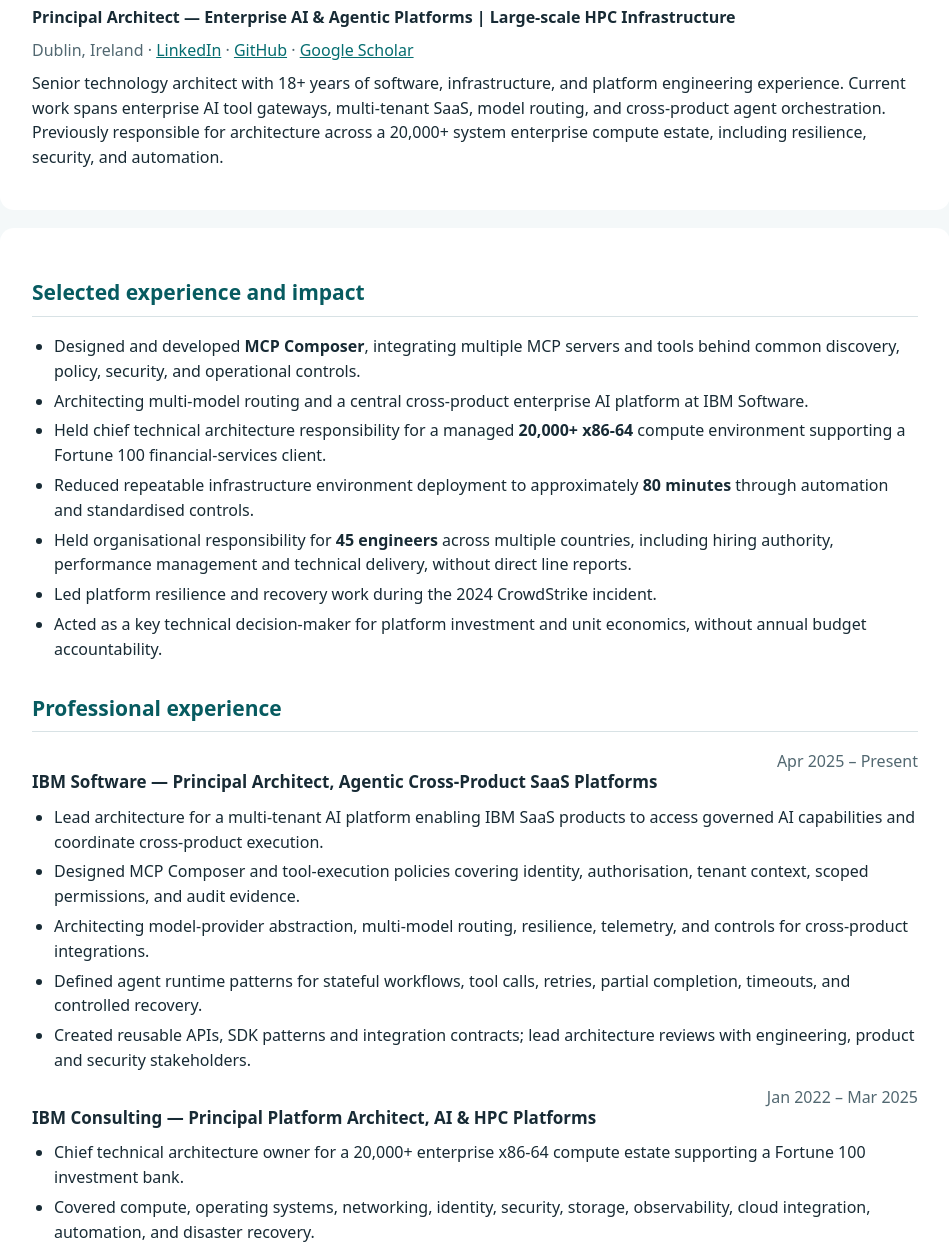
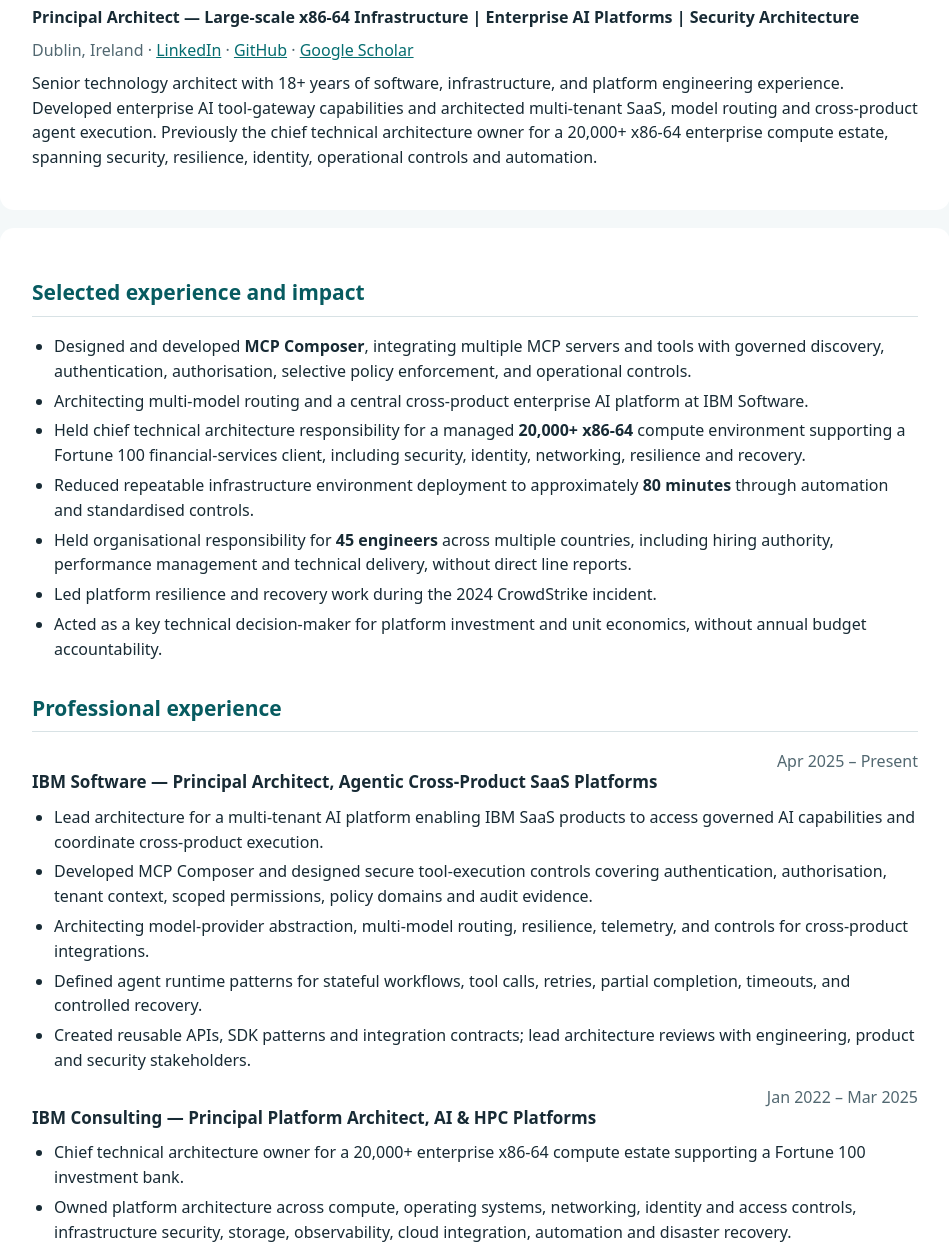
Before and after one commit to mansura-habiba/mansura-habiba.github.io, a website: page public/cv.html in a window 1280 px wide. Shown: the part 185-1429 px from the top of the page, without its empty margins (165-1114 px from the left). Drawn offline with Linux system fonts and the light colour scheme.

Commit message:
fix: foreground x86 infrastructure, enterprise AI and security in public/cv.html

```diff
--- a/public/cv.html
+++ b/public/cv.html
@@ -15,16 +15,16 @@
 <header>
 <div class="eyebrow">Professional curriculum vitae</div>
 <h1>Mansura Habiba, Ph.D.</h1>
-<p><strong>Principal Architect — Enterprise AI &amp; Agentic Platforms | Large-scale HPC Infrastructure</strong></p>
+<p><strong>Principal Architect — Large-scale x86-64 Infrastructure | Enterprise AI Platforms | Security Architecture</strong></p>
 <p class="meta">Dublin, Ireland · <a href="https://www.linkedin.com/in/mansura-h-a0174a19">LinkedIn</a> · <a href="https://github.com/mansura-habiba">GitHub</a> · <a href="https://scholar.google.com/citations?user=oee3rpwAAAAJ">Google Scholar</a></p>
-<p>Senior technology architect with 18+ years of software, infrastructure, and platform engineering experience. Current work spans enterprise AI tool gateways, multi-tenant SaaS, model routing, and cross-product agent orchestration. Previously responsible for architecture across a 20,000+ system enterprise compute estate, including resilience, security, and automation.</p>
+<p>Senior technology architect with 18+ years of software, infrastructure, and platform engineering experience. Developed enterprise AI tool-gateway capabilities and architected multi-tenant SaaS, model routing and cross-product agent execution. Previously the chief technical architecture owner for a 20,000+ x86-64 enterprise compute estate, spanning security, resilience, identity, operational controls and automation.</p>
 </header>
 <main>
 <h2>Selected experience and impact</h2>
 <ul>
-<li>Designed and developed <strong>MCP Composer</strong>, integrating multiple MCP servers and tools behind common discovery, policy, security, and operational controls.</li>
+<li>Designed and developed <strong>MCP Composer</strong>, integrating multiple MCP servers and tools with governed discovery, authentication, authorisation, selective policy enforcement, and operational controls.</li>
 <li>Architecting multi-model routing and a central cross-product enterprise AI platform at IBM Software.</li>
-<li>Held chief technical architecture responsibility for a managed <strong>20,000+ x86-64</strong> compute environment supporting a Fortune 100 financial-services client.</li>
+<li>Held chief technical architecture responsibility for a managed <strong>20,000+ x86-64</strong> compute environment supporting a Fortune 100 financial-services client, including security, identity, networking, resilience and recovery.</li>
 <li>Reduced repeatable infrastructure environment deployment to approximately <strong>80 minutes</strong> through automation and standardised controls.</li>
 <li>Held organisational responsibility for <strong>45 engineers</strong> across multiple countries, including hiring authority, performance management and technical delivery, without direct line reports.</li>
 <li>Led platform resilience and recovery work during the 2024 CrowdStrike incident.</li><li>Acted as a key technical decision-maker for platform investment and unit economics, without annual budget accountability.</li>
@@ -33,7 +33,7 @@
 <div class="role"><h3>IBM Software — Principal Architect, Agentic Cross-Product SaaS Platforms</h3><span class="date">Apr 2025 – Present</span></div>
 <ul>
 <li>Lead architecture for a multi-tenant AI platform enabling IBM SaaS products to access governed AI capabilities and coordinate cross-product execution.</li>
-<li>Designed MCP Composer and tool-execution policies covering identity, authorisation, tenant context, scoped permissions, and audit evidence.</li>
+<li>Developed MCP Composer and designed secure tool-execution controls covering authentication, authorisation, tenant context, scoped permissions, policy domains and audit evidence.</li>
 <li>Architecting model-provider abstraction, multi-model routing, resilience, telemetry, and controls for cross-product integrations.</li>
 <li>Defined agent runtime patterns for stateful workflows, tool calls, retries, partial completion, timeouts, and controlled recovery.</li>
 <li>Created reusable APIs, SDK patterns and integration contracts; lead architecture reviews with engineering, product and security stakeholders.</li>
@@ -41,7 +41,7 @@
 <div class="role"><h3>IBM Consulting — Principal Platform Architect, AI &amp; HPC Platforms</h3><span class="date">Jan 2022 – Mar 2025</span></div>
 <ul>
 <li>Chief technical architecture owner for a 20,000+ enterprise x86-64 compute estate supporting a Fortune 100 investment bank.</li>
-<li>Covered compute, operating systems, networking, identity, security, storage, observability, cloud integration, automation, and disaster recovery.</li>
+<li>Owned platform architecture across compute, operating systems, networking, identity and access controls, infrastructure security, storage, observability, cloud integration, automation and disaster recovery.</li>
 <li>Reduced standard environment deployment to approximately 80 minutes through repeatable automation and controls.</li>
 <li>Held hiring authority, performance management and organisational delivery responsibility for a distributed engineering group of 45, without direct line reports.</li>
 <li>Led resilience testing and incident response during the global CrowdStrike disruption.</li><li>Informed and made key technical investment decisions, applying unit-economics analysis to platform trade-offs; annual budget accountability rested elsewhere.</li>
@@ -62,9 +62,9 @@
 <div class="role"><h3>Bording Vista Ltd. — Software Engineer</h3><span class="date">Apr 2008 – Jun 2009</span></div>
 <h2>Technical capabilities</h2>
 <div class="skills">
-<div><strong>Enterprise AI platforms</strong><p>MCP composition, model routing, agent execution, multi-tenant SaaS, identity and policy, observability, orchestration.</p></div>
-<div><strong>Large-scale infrastructure</strong><p>HPC architecture, x86-64 compute, hybrid cloud, Kubernetes, OpenShift, automation, resilience, SRE.</p></div>
-<div><strong>Engineering and governance</strong><p>Python, Java, distributed systems, IaC, architecture reviews, platform security, reliability and audit controls.</p></div>
+<div><strong>Enterprise AI platform engineering</strong><p>Developed MCP Composer; model routing architecture, multi-tenant integration, stateful execution contracts and agent observability.</p></div>
+<div><strong>Large-scale x86-64 infrastructure</strong><p>20,000+ system estate, enterprise HPC architecture, hybrid cloud, Kubernetes, OpenShift, automation, incident response, resilience and SRE.</p></div>
+<div><strong>Security architecture and governance</strong><p>Identity, authentication, authorisation, scoped access, tenant boundaries, policy enforcement, infrastructure controls, auditability and recovery.</p></div>
 <div><strong>Research</strong><p>Deep learning, continuous-time modelling, secure cloud architecture, autonomous systems and trustworthy AI.</p></div>
 </div>
 <h2>Education &amp; credentials</h2>
```
